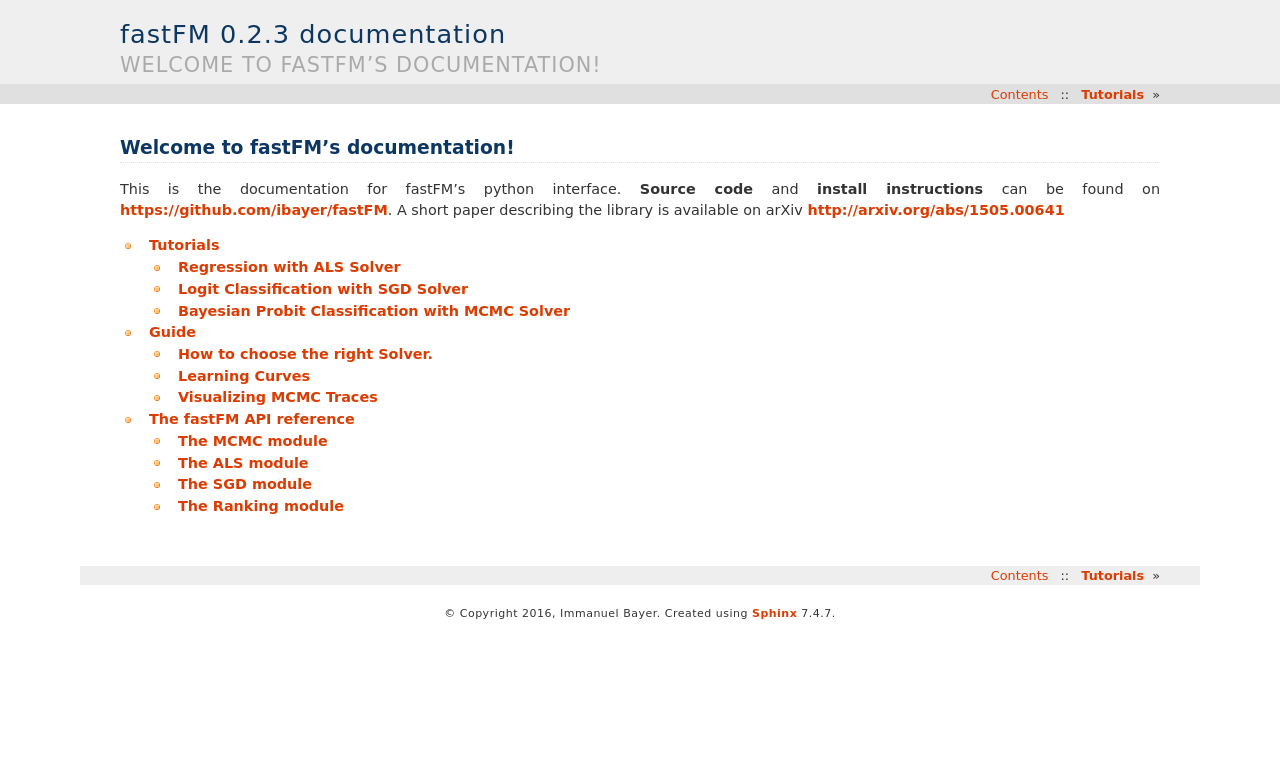
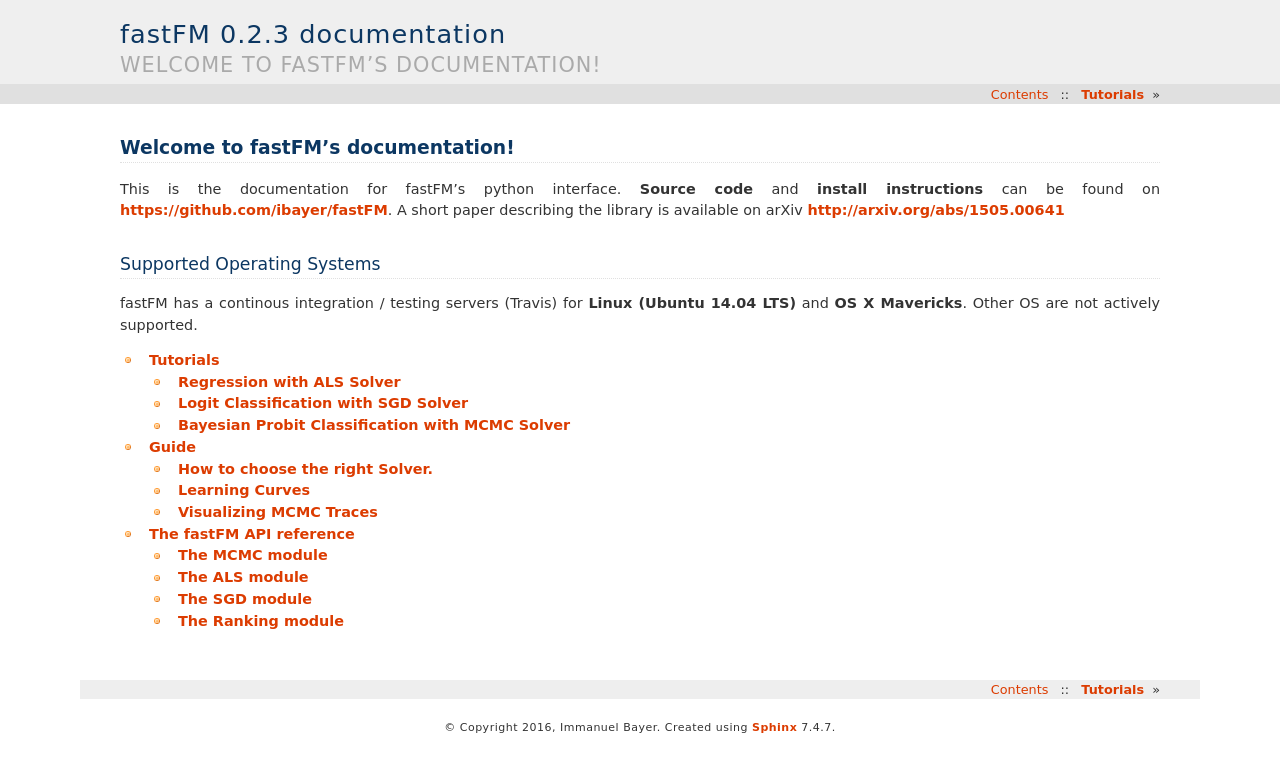
Before and after one commit to ibayer/fastFM, a Sphinx documentation site: the page built from doc/index.rst, in a window 1280 px wide. Shown: the top 772 px of the page. Built offline with Sphinx 7.4.7, drawn with Linux system fonts in a browser that asks for light colours.

Commit message:
add supported OS

```diff
--- a/README.rst
+++ b/README.rst
@@ -21,6 +21,11 @@ This repository allows you to use Factorization Machines in **Python** (2.7 & 3.
 All performence critical code as been written in C and wrapped with Cython. fastFM provides
 stochastic gradient descent (SGD) and coordinate descent (CD) optimization routines as well as Markov Chain Monte Carlo (MCMC) for Bayesian inference.
 The solvers can be used for regression, classification and ranking problems. Detailed usage instructions can be found in the `online documentation  <http://ibayer.github.io/fastFM>`_ and on `arXiv <http://arxiv.org/abs/1505.00641>`_.
+
+Supported Operating Systems
+---------------------------
+fastFM has a continous integration / testing servers (Travis) for **Linux (Ubuntu 14.04 LTS)**
+and **OS X Mavericks**. Other OS are not actively supported.
 
 Usage
 -----
--- a/doc/index.rst
+++ b/doc/index.rst
@@ -10,6 +10,12 @@ This is the documentation for fastFM's python interface.
 **Source code** and **install instructions** can be found on https://github.com/ibayer/fastFM.
 A short paper describing the library is available on arXiv http://arxiv.org/abs/1505.00641
 
+
+Supported Operating Systems
+---------------------------
+fastFM has a continous integration / testing servers (Travis) for **Linux (Ubuntu 14.04 LTS)**
+and **OS X Mavericks**. Other OS are not actively supported.
+
 .. toctree::
    :maxdepth: 3
 
```
